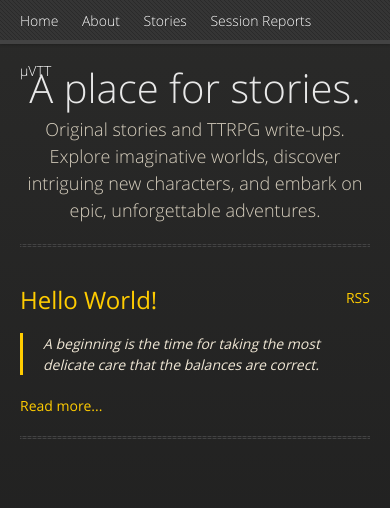
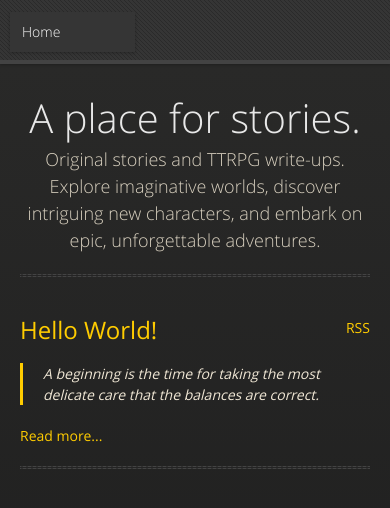
Before and after one commit to jmtrafny/jmtrafny.github.io, a Jekyll site: the page built from index.md, in a window 390 px wide. Shown: the top 508 px of the page. Built offline with Jekyll 4.4.1, drawn with Linux system fonts in a browser that asks for light colours.

Commit message:
Fixed mobile views

```diff
--- a/_includes/header.html
+++ b/_includes/header.html
@@ -7,5 +7,37 @@
             <li><a href="{{ '/reports' | relative_url }}">Session Reports</a></li>
             <li><a href="{{ '/micro-vtt' | relative_url }}">µVTT</a></li>
         </ul>
+        <div class="mobile-nav-wrapper">
+            <select id="mobile-nav" class="mobile-nav">
+                <option value="{{ '/' | relative_url }}">Home</option>
+                <option value="{{ '/about' | relative_url }}">About</option>
+                <option value="{{ '/stories' | relative_url }}">Stories</option>
+                <option value="{{ '/reports' | relative_url }}">Session Reports</option>
+                <option value="{{ '/micro-vtt' | relative_url }}">µVTT</option>
+            </select>
+            <div class="arrow-down"></div>
+        </div>
     </nav>
+    <script>
+        document.addEventListener("DOMContentLoaded", function () {
+            const mobileNav = document.getElementById("mobile-nav");
+
+            mobileNav.addEventListener("change", function () {
+                const selectedUrl = this.value;
+                if (selectedUrl) {
+                    window.location.href = selectedUrl;
+                }
+            });
+
+            // Set the current page as the selected option
+            const currentPath = window.location.pathname;
+            for (let i = 0; i < mobileNav.options.length; i++) {
+                const optionPath = new URL(mobileNav.options[i].value, window.location.origin).pathname;
+                if (currentPath === optionPath) {
+                    mobileNav.selectedIndex = i;
+                    break;
+                }
+            }
+        });
+    </script>
 </div>
--- a/_sass/jekyll-theme-midnight.scss
+++ b/_sass/jekyll-theme-midnight.scss
@@ -228,6 +228,49 @@ dt {
         }
       }
     }
+
+    .mobile-nav-wrapper {
+      position: relative;
+      display: inline-block;
+    }
+
+    .mobile-nav {
+      display: none;
+      font-family: 'OpenSansLight', "Helvetica Neue", Helvetica, Arial, sans-serif;
+      font-weight: normal;
+      font-size: 14px;
+      color: white;
+      background: #353535;
+      border: none;
+      box-shadow: 0px 1px 3px rgba(0, 0, 0, .25);
+      padding: 12px;
+      margin-top: 6px;
+      -webkit-appearance: none; // To remove the default arrow in WebKit browsers
+      -moz-appearance: none; // To remove the default arrow in Mozilla browsers
+      appearance: none; // To remove the default arrow in modern browsers
+      cursor: pointer;
+
+      &:focus {
+        outline: none;
+      }
+    }
+
+    .arrow-down {
+      position: absolute;
+      right: 10px;
+      top: 50%;
+      transform: translateY(-50%);
+      width: 0;
+      height: 0;
+      border-left: 6px solid transparent;
+      border-right: 6px solid transparent;
+      border-top: 6px solid white;
+      pointer-events: none; // To ensure that the click event passes through to the select element
+
+      @media screen and (min-width: 390px) {
+        display: none;
+      }
+    }
   }
 }
 
@@ -289,46 +332,59 @@ section {
   }
 }
 
-@media print,
-screen and (max-width: 720px) {
-
-  #title {
-    .credits {
-      display: block;
-      width: 100%;
-      line-height: 30px;
-      text-align: center;
-
-      .left {
-        float: none;
-        display: block;
+@media (max-width: 390px) {
+  #header {
+    nav {
+      ul {
+        display: none;
       }
 
-      .right {
-        float: none;
+      .mobile-nav {
         display: block;
       }
     }
   }
 }
 
-@media print,
-screen and (max-width: 480px) {
 
-  #header {
-    margin-top: -20px;
-  }
+// @media print, screen and (max-width: 720px) {
 
-  section {
-    margin-top: 40px;
-  }
+//   #title {
+//     .credits {
+//       display: block;
+//       width: 100%;
+//       line-height: 30px;
+//       text-align: center;
 
-  #header nav ul {
-    display: block;
-    padding: 10px;
-  }
+//       .left {
+//         float: none;
+//         display: block;
+//       }
 
-  #header nav ul li {
-    display: inline-block;
-  }
-}
+//       .right {
+//         float: none;
+//         display: block;
+//       }
+//     }
+//   }
+// }
+
+// @media print, screen and (max-width: 480px) {
+
+//   #header {
+//     margin-top: -20px;
+//   }
+
+//   section {
+//     margin-top: 40px;
+//   }
+
+//   #header nav ul {
+//     display: block;
+//     padding: 10px;
+//   }
+
+//   #header nav ul li {
+//     display: inline-block;
+//   }
+// }
```
